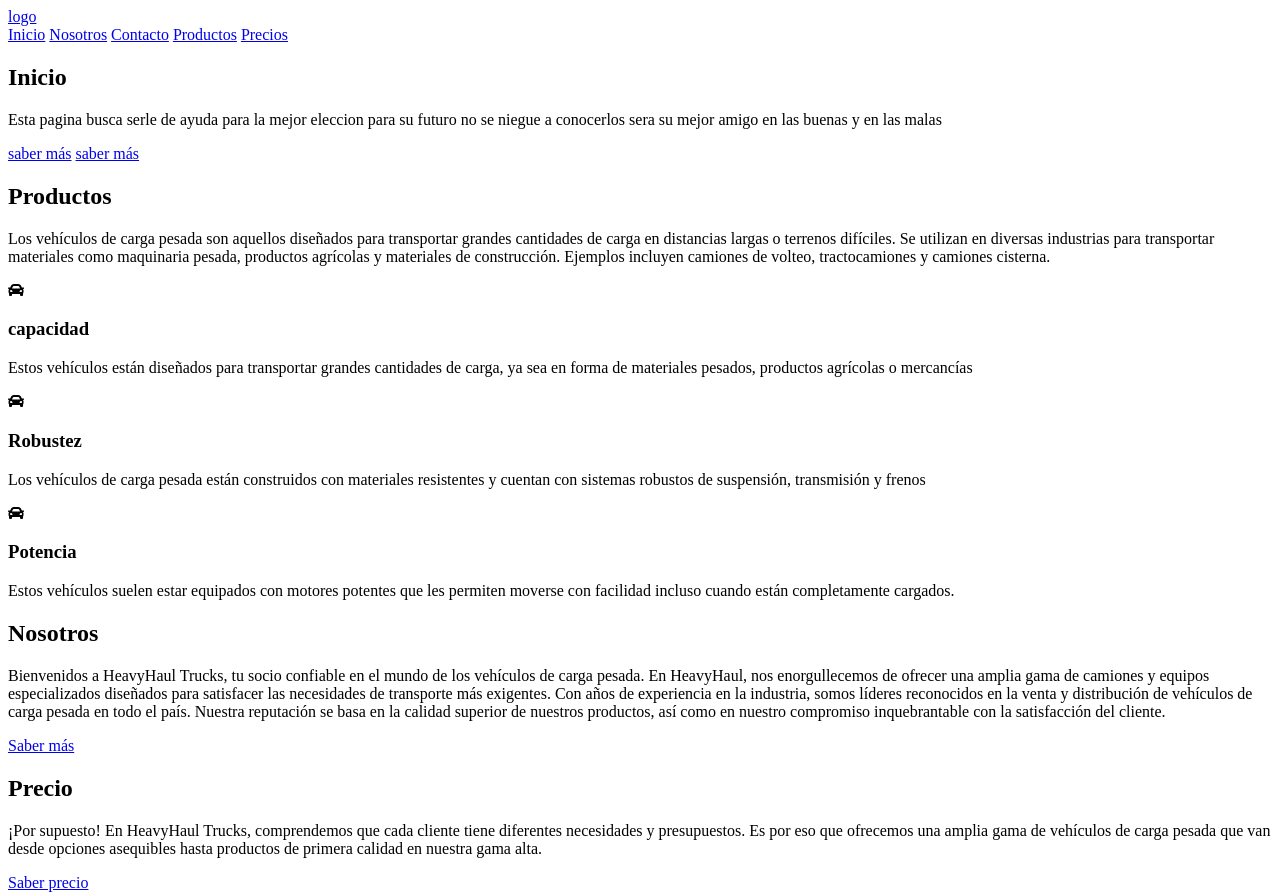
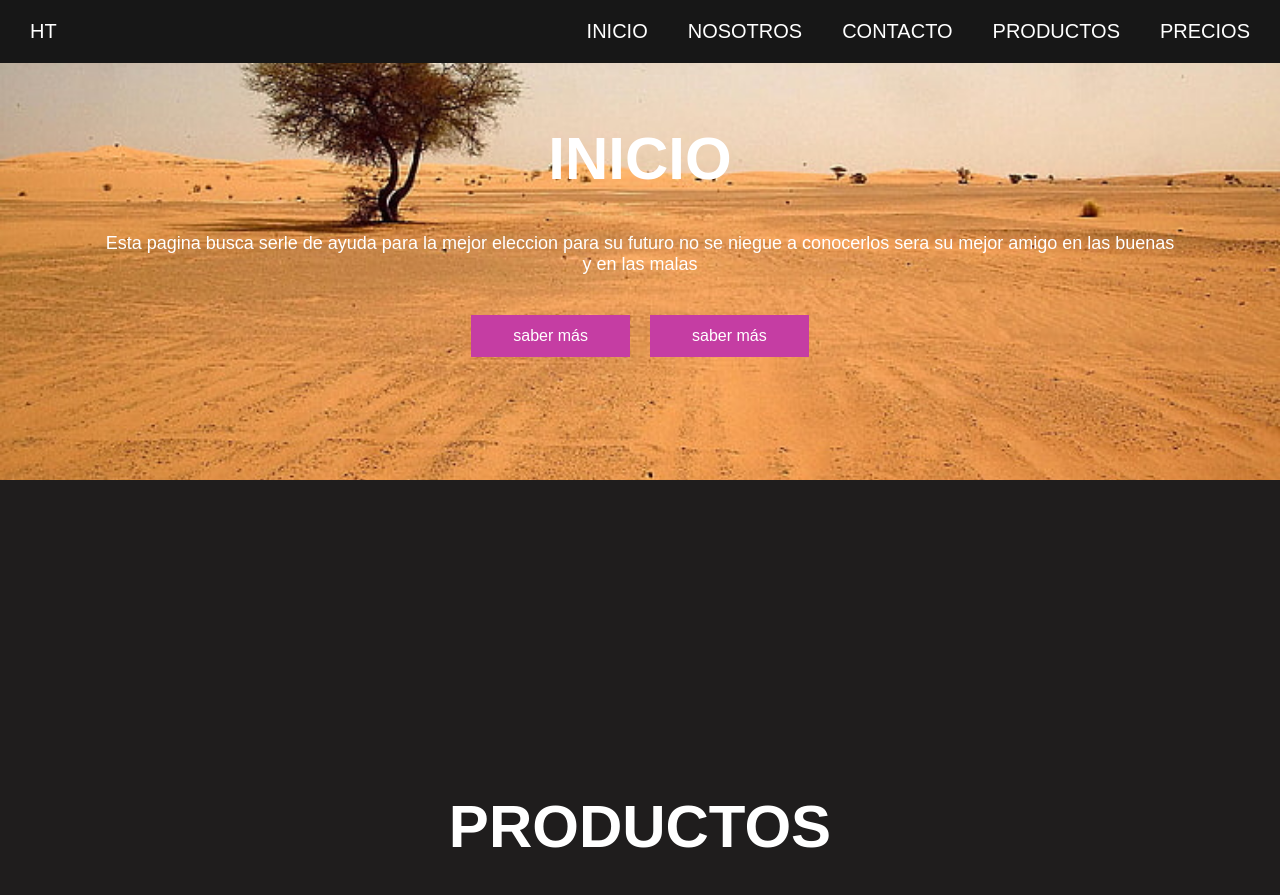
Before and after one commit to JesusAP02/rubricajesusacosta, a plain HTML site: page index.html in a window 1280 px wide. Shown: the top 895 px of the page. Drawn offline with Linux system fonts and the light colour scheme.

Commit message:
se completo el css y se vinculo al html

```diff
--- a/index.html
+++ b/index.html
@@ -4,6 +4,7 @@
     <meta charset="UTF-8">
     <meta name="viewport" content="width=device-width, initial-scale=1.0">
     <link rel="stylesheet" href="https://cdnjs.cloudflare.com/ajax/libs/font-awesome/5.15.1/css/all.min.css">
+    <link rel="stylesheet" href="style.css">
     <title>HeavyHaul Trucks</title>
 </head>
 <body>
@@ -11,7 +12,7 @@
     <div class="head">
 
         <div class="logo">
-            <a href="#">logo</a>
+            <a href="#">HT</a>
         </div>
 
         <nav class="navbar">
--- /dev/null
+++ b/style.css
@@ -0,0 +1,179 @@
+*{
+    margin: 0;
+    padding: 0;
+    border: 0;
+    font-size: 100%;
+    vertical-align: baseline;
+}
+
+body {
+    text-align: center;
+    font-family: sans-serif;
+}
+
+.head {
+    display: flex;
+    align-items: center;
+    justify-content: space-between;
+    height: 63px;
+    background: #171717;
+    position: fixed;
+    width: 100%;
+    z-index: 100;
+}
+
+.navbar {
+    display: flex;
+    margin-right: 10px;
+}
+
+.logo {
+    margin-left: 30px;
+}
+
+.logo a {
+    text-decoration: none;
+    color: #fff;
+    text-transform: uppercase;
+    font-size: 20px;
+}
+
+.navbar a {
+    display: block;
+    padding: 23px 20px;
+    color: #fff;
+    text-decoration: none;
+    text-transform: uppercase;
+    font-size: 20px;
+}
+
+.navbar a:hover {
+    background: #3f3f3f;
+}
+
+.header {
+    display: flex;
+    justify-content: center;
+    align-items: center;
+
+}
+
+.header {
+    height: 60vh !important;
+    background: url(img/desierto.jpg) no-repeat center;
+    background-size: cover;
+}
+
+.title {
+    margin-bottom: 40px;
+    font-size: 60px;
+    font-weight: 600;
+    text-transform: uppercase;
+    color: #fff;
+}
+
+p {
+    margin-bottom: 40px;
+    font-size: 18px;
+    color: #fff;
+    padding: 0 100px;
+}
+
+.btn {
+    display: inline-block;
+    margin-top: 15px;
+    padding: 10px 40px;
+    border: 2px solid #c53da3;
+    color: #fff;
+    text-decoration: none;
+    background: #c53da3;
+}
+
+.btn:hover {
+    background: none;
+
+}
+
+.btn-home {
+    display: flex;
+}
+
+.btn-home a {
+    margin: 0 10px;
+}
+
+
+.content {
+    height: 120vh;
+    display: flex;
+    flex-direction: column;
+    justify-content: center;
+    align-items: center;
+}
+
+.sau {
+    padding: 100px;
+    background: #1f1d1d;
+}
+
+.box-container {
+    display: flex;
+    justify-content: center;
+    flex-wrap: wrap;
+    text-align: center;
+
+}
+
+.box-container .box {
+    height: 15rem;
+    width: 17rem;
+    background: #090909;
+    text-align: center;
+    border-radius: 1rem;
+    box-shadow: 0 .3rem 5rem rgba(0, 0, 0, .5);
+    margin: 2rem;
+}
+
+.box-container .box i {
+    height: 3rem;
+    width: 3rem;
+    line-height: 3rem;
+    text-align: center;
+    border-radius: 50%;
+    color: #fff;
+    background: #c53da3;
+    font-size: 2rem;
+    margin: 1rem 0;
+
+}
+
+.box-container .box h3 {
+    font-size: 20px;
+    color: #c53da3;
+
+}
+
+.box-container .box p {
+    padding: 0 15px;
+    font-size: 16px;
+}
+
+.about {
+    background: url(img/remolquereal.jpg) no-repeat center;
+    background-attachment: fixed;
+    background-size: cover;
+    text-align: center;
+}
+
+.price {
+    background: url(img/rojo.jpg) no-repeat center;
+    background-attachment: fixed;
+    background-size: cover;
+    text-align: center;
+}
+
+.contact {
+    padding-top: 20px;
+    background: #171717;
+    padding-bottom: 0;
+}
```
Also changed, not shown: img/desierto.jpg (added), img/remolque.png (added), img/remolquereal.jpg (added), img/rojo.jpg (added).
